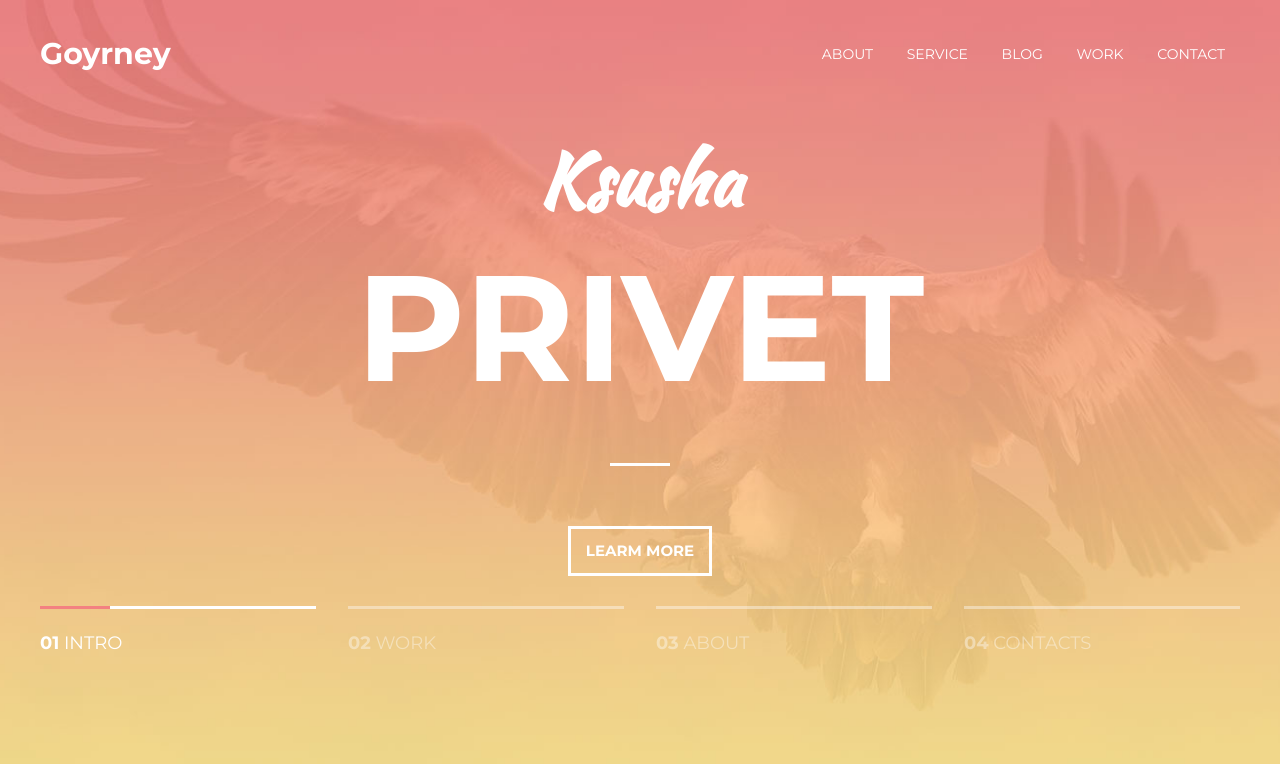
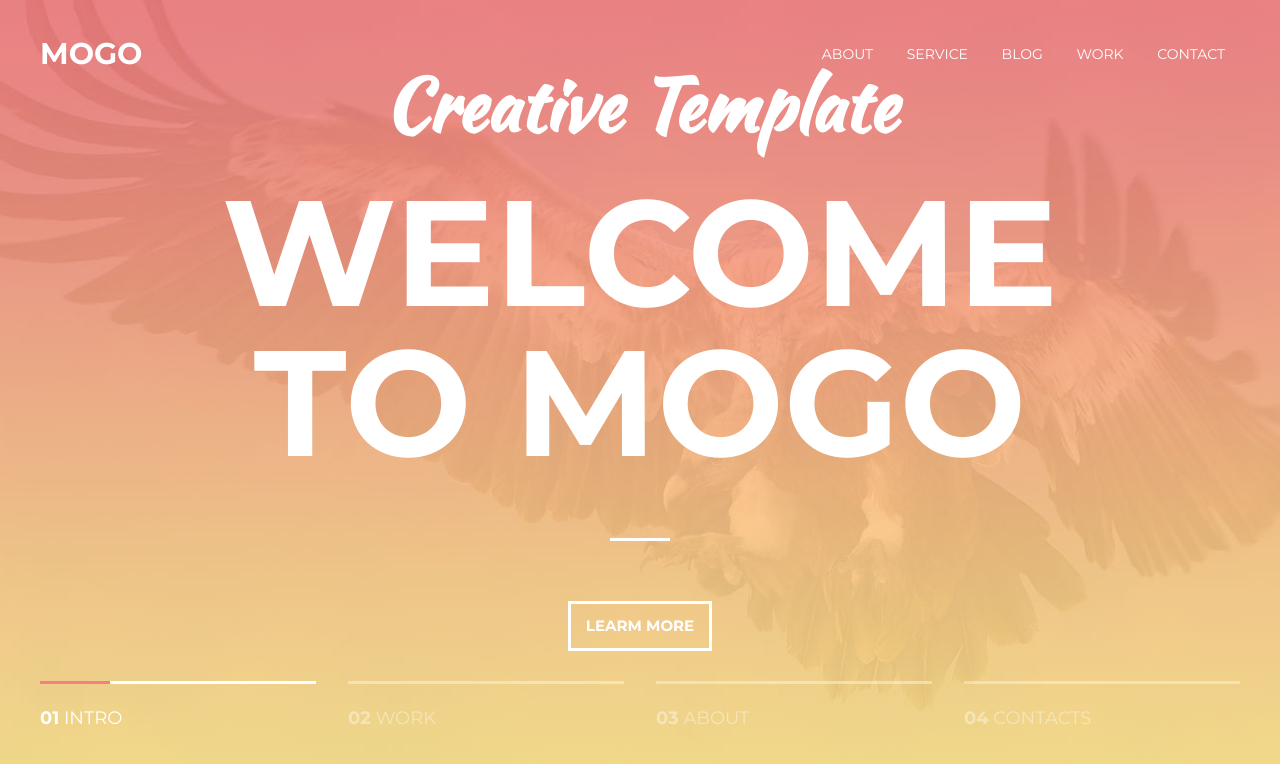
Before and after one commit to VitaliChar/VitaliChar.github.io, a plain HTML site: page index.html in a window 1280 px wide. Drawn offline with Linux system fonts and the light colour scheme.

Commit message:
back mogo

```diff
--- a/index.html
+++ b/index.html
@@ -4,7 +4,7 @@
         <meta charset="UTF-8">
         <link rel="stylesheet" href="css/style.css">
         <link href="https://fonts.googleapis.com/css2?family=Kaushan+Script&family=Montserrat:wght@400;700&display=swap" rel="stylesheet">
-        <title>Goyrney</title>
+        <title>MoGo</title>
     </head>
 
     <body>
@@ -12,7 +12,7 @@
         <header class="header">
             <div class="container">
                 <div class="header__inner">
-                    <div class="header__logo">Goyrney</div>
+                    <div class="header__logo">MOGO</div>
 
                     <nav class="nav">
                         <a class="nav__link" href="#">About</a>
@@ -27,8 +27,8 @@
         <div class="intro">
             <div class="container">
                 <div class="intro__inner">
-                    <h2 class="intro__suptitle">Ksusha</h2>
-                    <h1 class="intro__title">Privet</h1>
+                    <h2 class="intro__suptitle">Creative Template</h2>
+                    <h1 class="intro__title">Welcome to MoGo</h1>
 
                     <a class="btn" href="#">Learm more</a>
                 </div>
```
